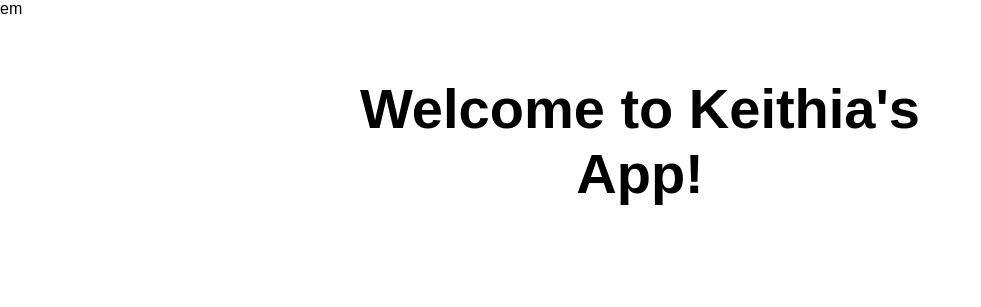
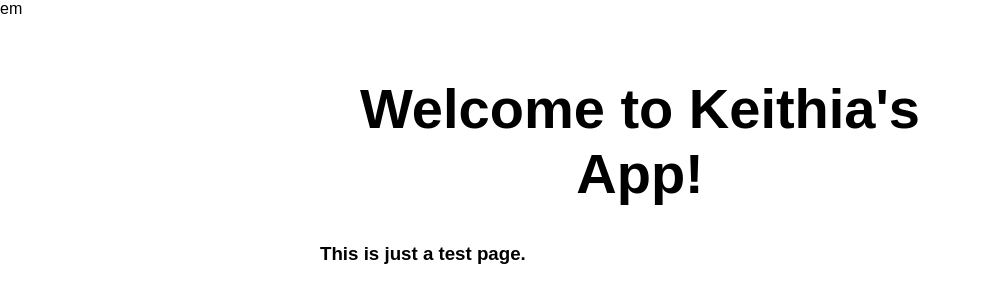
Before and after one commit to moskeeto/keithia-static-web-app, a website: page src/index.html in a window 1280 px wide. Shown: the whole page, without its empty margins (0-981 px from the left). Drawn offline with Linux system fonts and the light colour scheme.

Commit message:
Update index.html

```diff
--- a/src/index.html
+++ b/src/index.html
@@ -11,6 +11,7 @@
 <body>
   <main>
     <h1>Welcome to Keithia's App!</h1>
+      <h3>This is just a test page.</h3>
   </main>
 </body>
 
```
